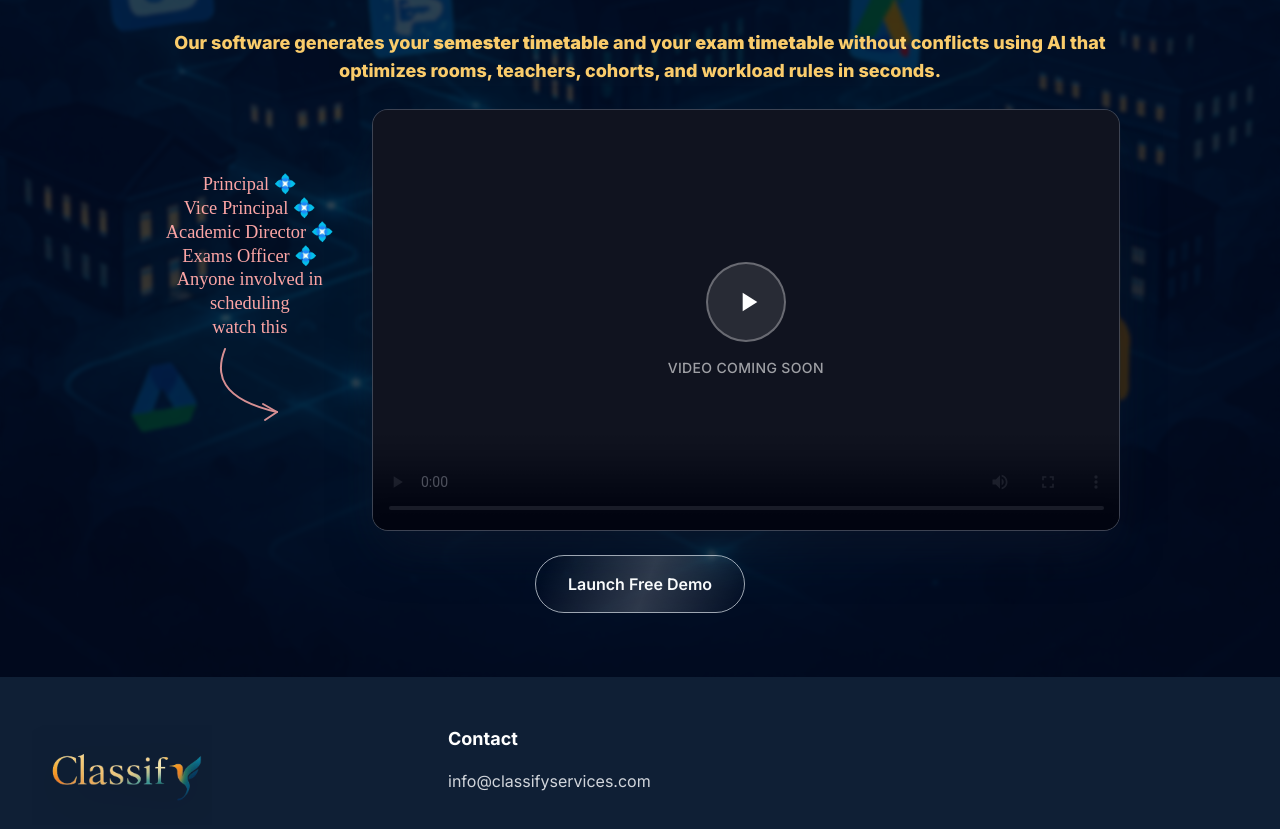
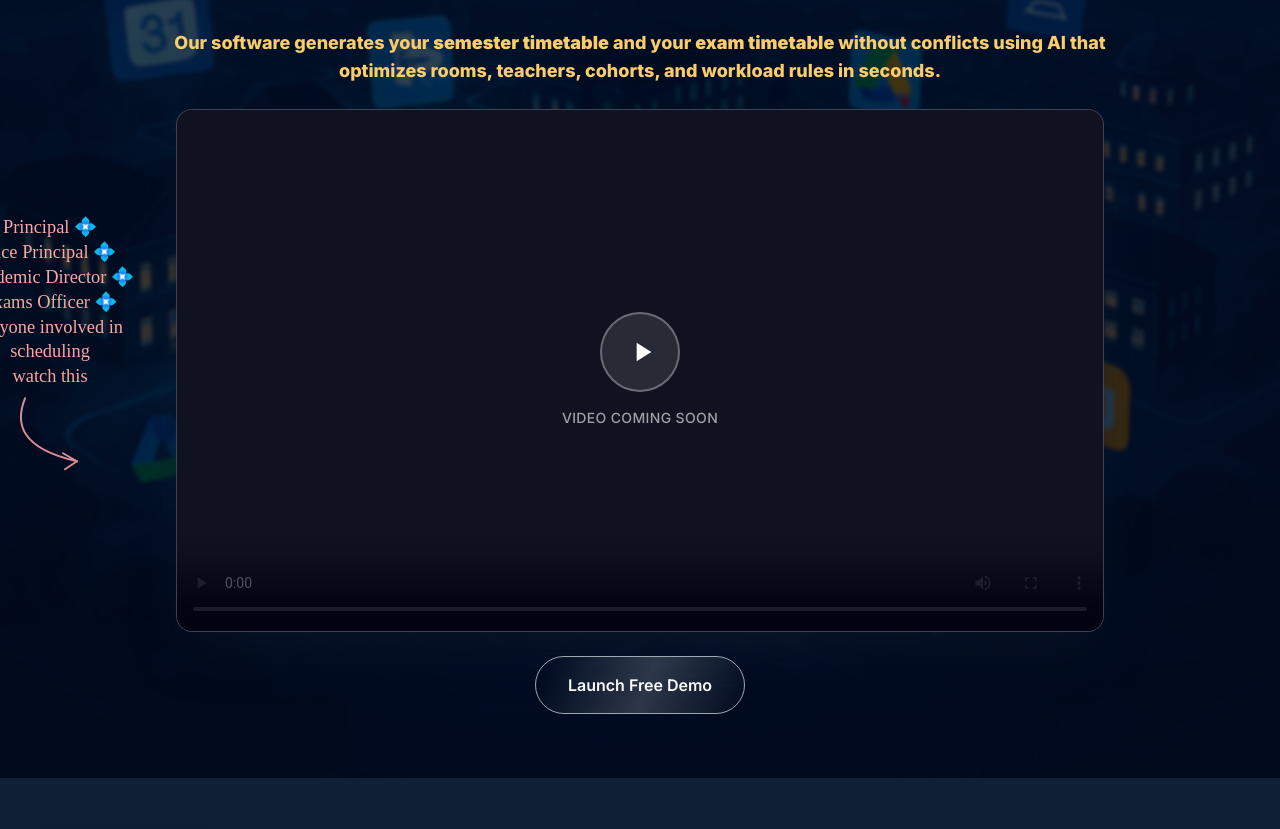
Before and after one commit to abdj206/classify-exam-webapp, a Next.js app: page / in a window 1280 px wide. Shown: the part 525-1354 px from the top of the page. Built offline with nearby package versions, Linux system fonts and the light colour scheme; a web font is replaced by a local one.

Commit message:
Classify Timetable landing page video not showing on mobile fixed

```diff
--- a/components/Hero.tsx
+++ b/components/Hero.tsx
@@ -141,16 +141,72 @@
         </div> */}
 
 {/* VSL Video Placeholder — with handwritten arrow annotation */}
-        <div className="relative w-full max-w-5xl mx-auto">
-  <div className="hidden md:flex items-start gap-8">
+<div className="relative w-full max-w-5xl mx-auto px-4">
 
-    {/* Left handwritten block */}
-    <div className="flex flex-col items-center select-none pointer-events-none mt-16">
+  {/* ── Mobile: stacked annotation above video ── */}
+  <div className="flex flex-col items-center gap-4 md:hidden mb-4 select-none pointer-events-none">
+    <p
+      style={{
+        fontFamily: "'Caveat', 'Segoe Script', cursive",
+        fontSize: '1.1rem',
+        lineHeight: '1.4',
+        color: '#fca5a5',
+        textAlign: 'center',
+      }}
+    >
+      Principal 💠<br />
+      Vice Principal 💠<br />
+      Academic Director 💠<br />
+      Exams Officer 💠<br />
+      Anyone involved in scheduling<br />
+      watch this
+    </p>
+
+    {/* Arrow pointing down on mobile */}
+    <svg
+      width="40"
+      height="50"
+      viewBox="0 0 40 50"
+      fill="none"
+      xmlns="http://www.w3.org/2000/svg"
+      style={{ opacity: 0.85 }}
+    >
+      <path
+        d="M20 2 C20 20, 20 30, 20 42"
+        stroke="#fca5a5"
+        strokeWidth="2"
+        strokeLinecap="round"
+        fill="none"
+      />
+      <path
+        d="M20 42 L12 32 M20 42 L28 32"
+        stroke="#fca5a5"
+        strokeWidth="2"
+        strokeLinecap="round"
+      />
+    </svg>
+  </div>
+
+  {/* ── Desktop: annotation absolutely overlaid to the left of the video ── */}
+  {/*
+      The annotation is taken out of flow so the video column can be
+      truly centered. It sits in negative left space via a left offset.
+  */}
+  <div
+    className="hidden md:flex flex-col items-center select-none pointer-events-none"
+    style={{
+      position: 'absolute',
+      left: '-200px',       /* pull it into the left margin */
+      top: '50%',
+      transform: 'translateY(-60%)',
+      width: '180px',
+    }}
+  >
     <p
       style={{
         fontFamily: "'Caveat', 'Segoe Script', cursive",
         fontSize: '1.15rem',
-          lineHeight: '1.3',
+        lineHeight: '1.35',
         color: '#fca5a5',
         textAlign: 'center',
         marginBottom: '4px',
@@ -164,6 +220,7 @@
       watch this
     </p>
 
+    {/* Arrow curves right toward the video */}
     <svg
       width="90"
       height="80"
@@ -188,14 +245,9 @@
     </svg>
   </div>
 
-
-
-
-
-          {/* Video block */}
+  {/* ── Video block — full width, centered ── */}
   <div className="w-full rounded-2xl overflow-hidden border border-white/20 shadow-2xl shadow-slate-900/60 bg-slate-900/80 backdrop-blur">
     <div className="relative w-full" style={{ paddingBottom: '56.25%' }}>
-              {/* Replace the src below with your finalized video URL or file path */}
       <video
         className="absolute inset-0 w-full h-full object-cover"
         controls
@@ -204,7 +256,8 @@
         {/* <source src="/videos/vsl.mp4" type="video/mp4" /> */}
         Your browser does not support the video tag.
       </video>
-              {/* Static overlay shown while no video src is set — remove once video is attached */}
+
+      {/* Static overlay — remove once video src is set */}
       <div className="absolute inset-0 flex flex-col items-center justify-center bg-slate-950/70 pointer-events-none">
         <div className="w-20 h-20 rounded-full bg-white/10 border-2 border-white/30 flex items-center justify-center mb-4">
           <svg className="w-8 h-8 text-white ml-1" fill="currentColor" viewBox="0 0 24 24">
@@ -215,9 +268,8 @@
       </div>
     </div>
   </div>
+
 </div>
-        </div>
-
         {/* CTA Buttons */}
         <div className="flex flex-col sm:flex-row items-center justify-center gap-4">
           {/* Shimmer keyframes — scoped inline so no global CSS file needed */}
```
Lines whose indentation alone changed are shown as unchanged.
